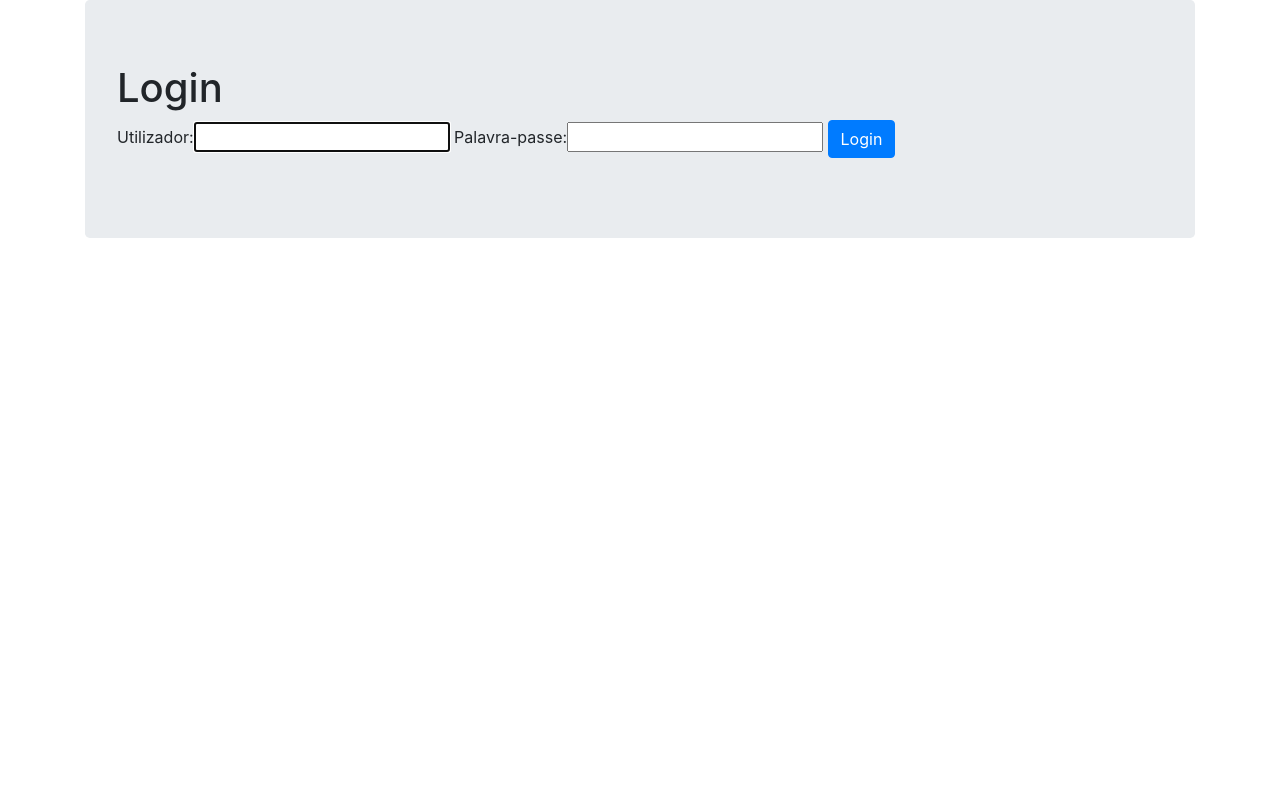
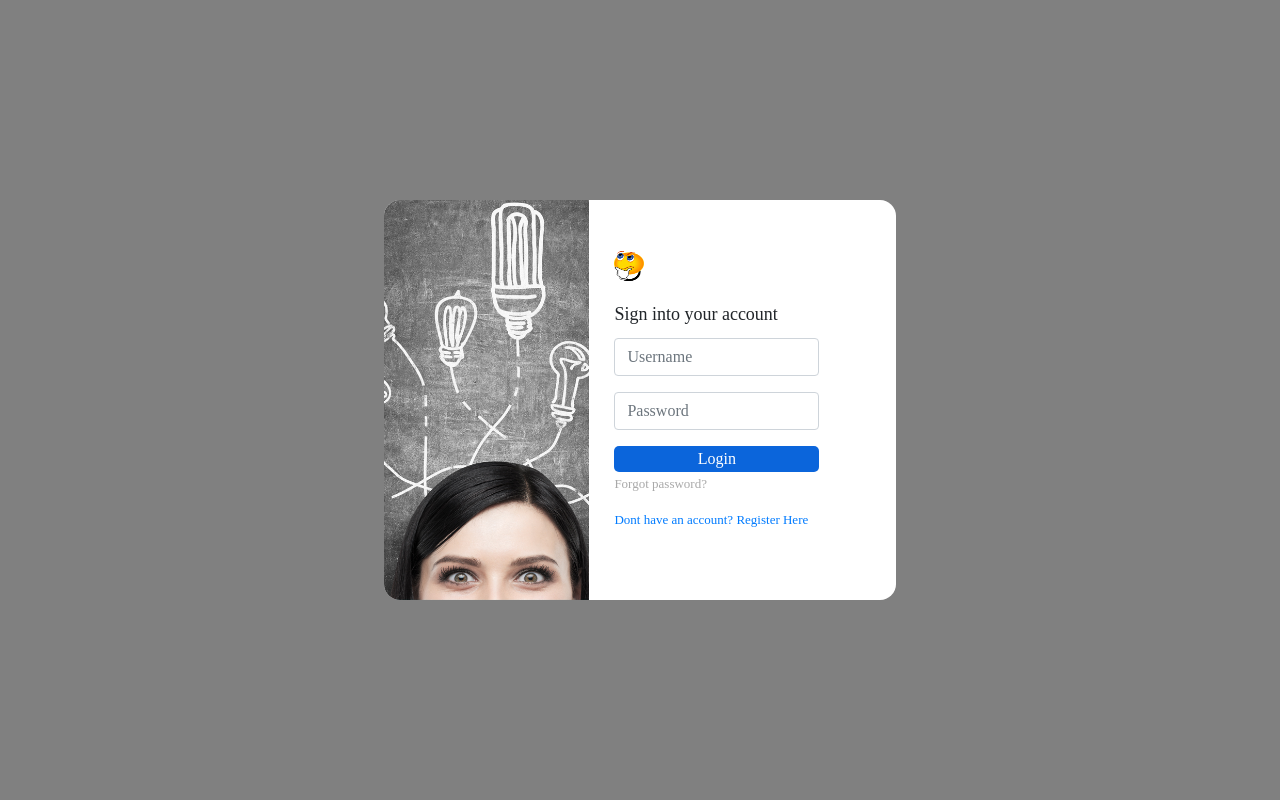
Before and after one commit to Mario0606/Think-That, a Django app: page /login/ in a window 1280 px wide. Run offline with Django 3.2, Linux system fonts and the light colour scheme; some libraries are stand-ins or nearby versions.

Commit message:
Create Login Template

```diff
--- /dev/null
+++ b/statics/css/login.css
@@ -0,0 +1,79 @@
+.main {
+    display: flex;
+    flex: 1;
+    align-items: center;
+    justify-content: center;
+    background-color: gray;
+}
+
+.loginContainer {
+    display: flex;
+    background-color: #ffffff;
+    height: 50%;
+    width: 40%;
+    border-radius: 16px;
+    overflow: hidden;
+    align-content: stretch;
+    font-family: 'sans-serif';
+}
+
+p {
+    margin: 10px 0px;
+}
+
+.mainImage {
+    max-width: 40%;
+    max-height: 100%;
+    width: auto;
+    height: auto;
+    object-fit: cover;
+}
+
+.formCard {
+    flex: 1;
+    align-self: stretch;
+    padding: 10% 5% 0% 5%;
+}
+
+.logo {
+    margin-bottom: 5px;
+}
+
+form {
+    display: flex;
+    flex-direction: column;
+    justify-content: space-between;
+    width: 80%;
+}
+
+.loginButton {
+    transition-duration: 0.2s;
+    background-color: #0b65db;
+    color: #fff;
+    border-radius: 5px;
+    border-style: none;
+    margin-bottom: 2px;
+}
+
+.loginButton:hover {
+    background-color: #000;
+}
+
+.forgotPassword {
+    font-size: small;
+    color: darkgrey;
+}
+
+.forgotPassword:hover {
+    color: black;
+    text-decoration: none;
+}
+
+.formTitle {
+    font-size: large;
+}
+
+.register {
+    color: #007bff;
+    font-size: small;
+}
--- /dev/null
+++ b/statics/css/style.css
@@ -0,0 +1,3 @@
+body {
+    display: flex;
+}
--- a/templates/base.html
+++ b/templates/base.html
@@ -9,14 +9,12 @@
         <link rel="stylesheet" href="https://maxcdn.bootstrapcdn.com/bootstrap/4.0.0/css/bootstrap.min.css" integrity="sha384-Gn5384xqQ1aoWXA+058RXPxPg6fy4IWvTNh0E263XmFcJlSAwiGgFAW/dAiS6JXm" crossorigin="anonymous">
         <!-- FontAwesome CSS -->
         <link rel="stylesheet" href="https://stackpath.bootstrapcdn.com/font-awesome/4.7.0/css/font-awesome.min.css">
+        <link rel="stylesheet" href="{% static 'css/style.css' %}">
+        {% block style %}{% endblock %}
         <title>{% block title %}{% endblock %}</title>
     </head>
     <body>
-        <div class="container">
-            <div class="jumbotron">
-                {% block main %}{% endblock %}
-            </div>
-        </div>
+        {% block main %}{% endblock %}
         {% block footer %}
         {% endblock %}
     </body>
--- a/templates/registration/login.html
+++ b/templates/registration/login.html
@@ -1,12 +1,32 @@
 {% extends 'base.html' %}
-{% load bootstrap %}
+{% load static %}
 
+{% block style %}<link rel="stylesheet" href="{% static 'css/login.css'%}"><link/>{% endblock %}
 {% block tittle %}Login{% endblock tittle %}
 {% block main %}
-    <h1>Login</h1>
-    <form method="post">
-        {% csrf_token %}
-        {{ form|bootstrap}}
-        <button type="submit" class="btn btn-primary">Login</button>
-    </form>
+    <div class="main">
+        <div class="loginContainer">
+            <img src="{% static 'img/DefaultLogin.jpg' %}" alt="Girl in a jacket" class="mainImage">
+            <div class="formCard">
+                <div class="logo">
+                    <img src="{% static 'img/default_logo.png' %}" alt="logo" class="logo" width="30" height="30">
+                </div>
+                {% if form.errors %}
+                    <p>Your username and password didn't match. Please try again.</p>
+                {% endif %}
+                <form method="post" action={% url 'login' %}>
+                    <p class="formTitle">Sign into your account</p>
+                    <div class='form-group'>
+                        <input class="form-control" type="text" name="username" placeholder="Username">
+                    </div>
+                    <div class='form-group'>
+                        <input class="form-control" type="password" name="password" placeholder="Password">
+                    </div>
+                    <button type="submit" class="loginButton">Login</button>
+                    <a href={% url "login" %} class="forgotPassword">Forgot password?</a>
+                </form>
+                <p class="register">Dont have an account? <a href={% url 'login' %}>Register Here</a></p>
+            </div>
+        </div>
+    </div>
 {% endblock %}
--- a/think_that/settings.py
+++ b/think_that/settings.py
@@ -133,4 +133,9 @@ LOGIN_URL = 'login'
 # Static files (CSS, JavaScript, Images)
 # https://docs.djangoproject.com/en/2.2/howto/static-files/
 
+STATIC_ROOT = 'static'
 STATIC_URL = '/static/'
+STATICFILES_DIRS = [
+    os.path.join(BASE_DIR, 'statics'),
+    'statics'
+]
```
Also changed, not shown: statics/img/DefaultLogin.jpg (added), statics/img/default_logo.png (added).
